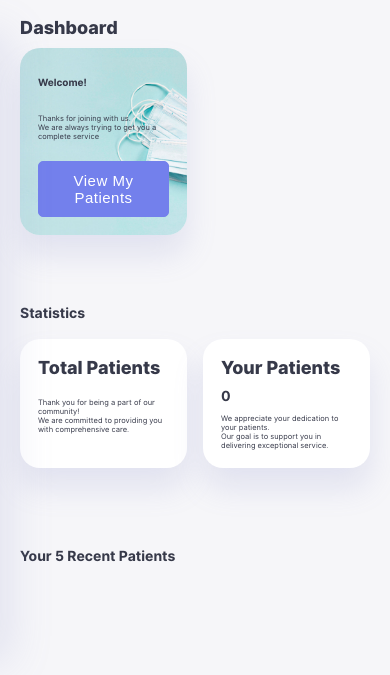
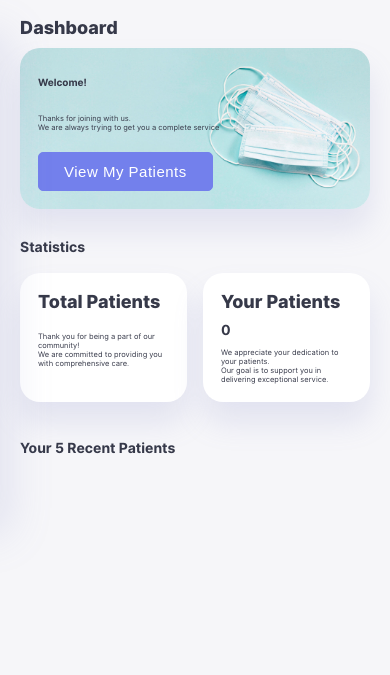
Before and after one commit to MatinGhanbari/PulseCare, a Django app: template src/backend/pulseCare/templates/pages/dashboard/index.html in a window 390 px wide. Shown: the part 37-712 px from the top of the page. Run offline with Django 4.2, Linux system fonts and the light colour scheme; the template is opened without the code that fills it, so the values that code supplies are empty; some web fonts are replaced.

Commit message:
Update mobile style

```diff
--- a/src/backend/pulseCare/static/css/global.css
+++ b/src/backend/pulseCare/static/css/global.css
@@ -748,8 +748,8 @@
     }
 
     main .subjects {
-        grid-template-columns: repeat(2, 1fr);
-        gap: 1;
+        grid-template-columns: repeat(1, 1fr);
+        gap: 0;
     }
 
     main .statistics-container {
@@ -760,7 +760,7 @@
     main .timetable {
         width: 150%;
         position: absolute;
-        padding: 4rem 0 0 0;
+        /*padding: 4rem 0 0 0;*/
     }
 }
 
@@ -832,7 +832,8 @@
 
     .right {
         width: 100%;
-        padding: 2rem;
+        margin-top: 0;
+        padding: 0 2rem;
     }
 }
 
```
